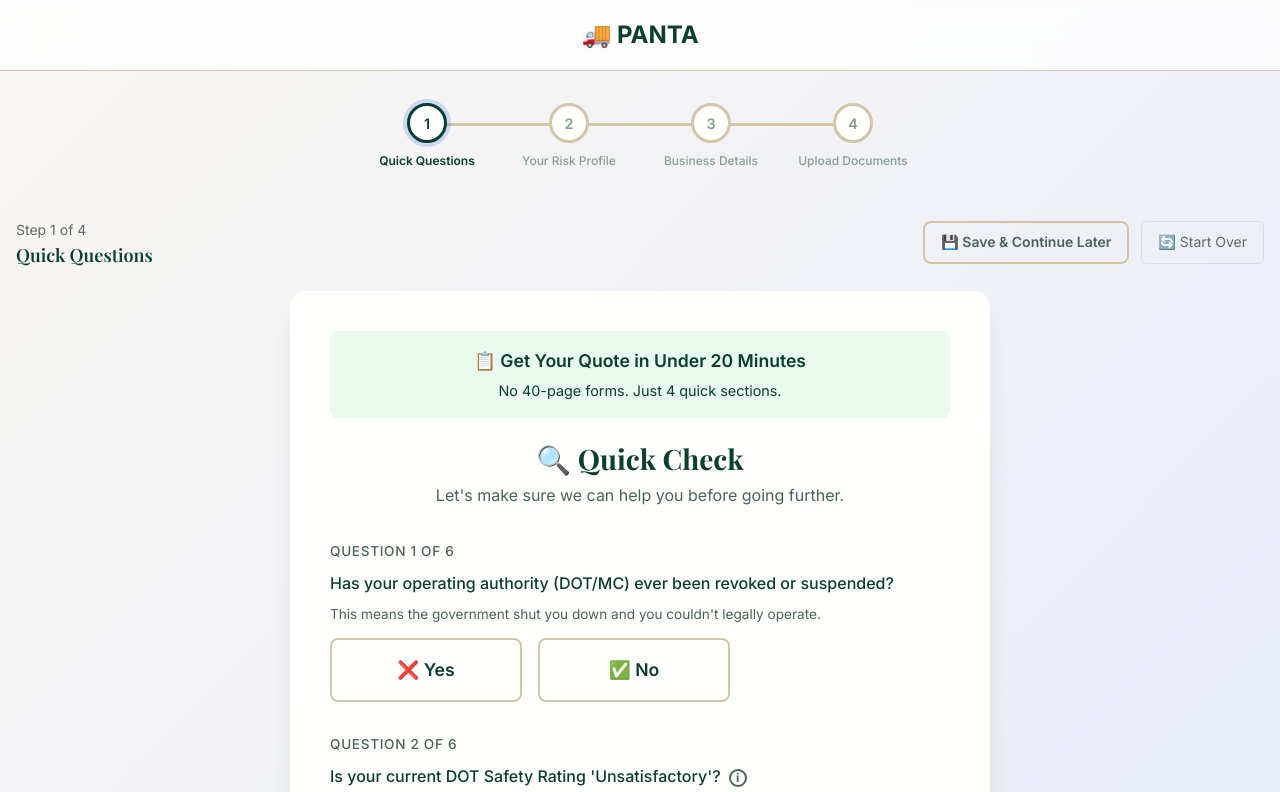
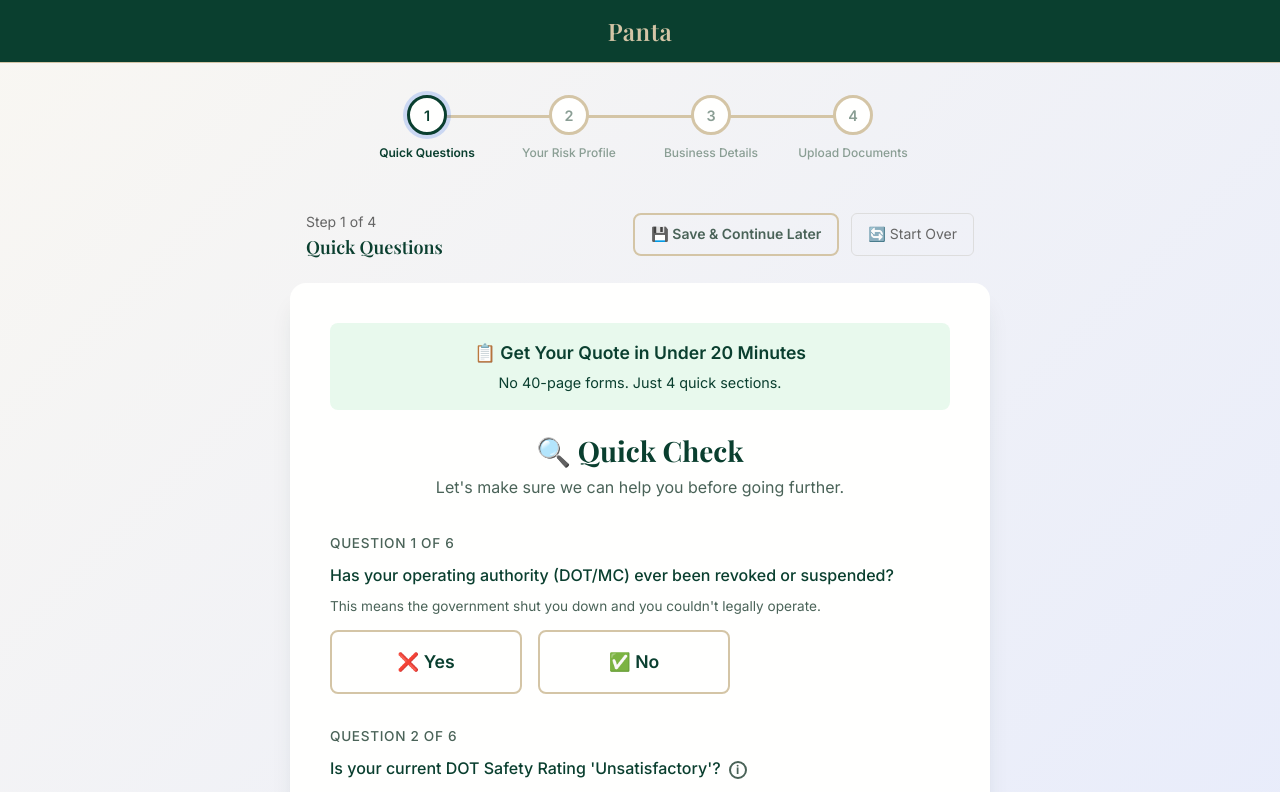
Before and after one commit to KarthikArigela/Panta-Prototype, a Next.js app in the folder panta-4stage/: page / in a window 1280 px wide. Shown: the top 792 px of the page. Built offline with nearby package versions, Linux system fonts and the light colour scheme.

Commit message:
Header UI improvements

```diff
--- a/panta-4stage/src/app/layout.tsx
+++ b/panta-4stage/src/app/layout.tsx
@@ -21,20 +21,25 @@
       </head>
       <body>
         <header style={{
-          padding: '1rem 2rem',
+          padding: '0.75rem 2rem',
           display: 'flex',
           alignItems: 'center',
           justifyContent: 'center',
-          background: 'rgba(255,255,255,0.8)',
-          backdropFilter: 'blur(10px)',
+          background: '#0A3F2F',
           borderBottom: '1px solid var(--color-border)',
           position: 'sticky',
           top: 0,
           zIndex: 100
         }}>
-          <div style={{ fontWeight: 700, fontSize: '1.5rem', color: 'var(--color-primary)' }}>
-            🚚 PANTA
-          </div>
+          <span style={{
+            fontFamily: "'Playfair Display', Georgia, serif",
+            fontWeight: 600,
+            fontSize: '1.5rem',
+            color: '#D4C5A6',
+            letterSpacing: '0.02em'
+          }}>
+            Panta
+          </span>
         </header>
         <main style={{ padding: '2rem 1rem', minHeight: 'calc(100vh - 80px)' }}>
           {children}
--- a/panta-4stage/src/components/intake/ProgressIndicator.tsx
+++ b/panta-4stage/src/components/intake/ProgressIndicator.tsx
@@ -157,13 +157,12 @@
         {STAGE_CONFIG.map((stage) => (
           <div
             key={stage.id}
-            className={`progress-step ${
-              currentStage === stage.id
+            className={`progress-step ${currentStage === stage.id
                 ? "active"
                 : currentStage > stage.id
-                ? "completed"
-                : ""
-            }`}
+                  ? "completed"
+                  : ""
+              }`}
           >
             <div className="progress-circle">
               {currentStage > stage.id ? "✓" : stage.id}
@@ -181,7 +180,10 @@
           alignItems: "center",
           marginBottom: "24px",
           flexWrap: "wrap",
-          gap: "16px",
+          gap: "12px",
+          maxWidth: "700px",
+          margin: "0 auto 24px auto",
+          padding: "0 1rem",
         }}
       >
         {/* Current Stage Info */}
```
Also changed, not shown: panta-4stage/public/pantainsure_logo.jpeg (added).
